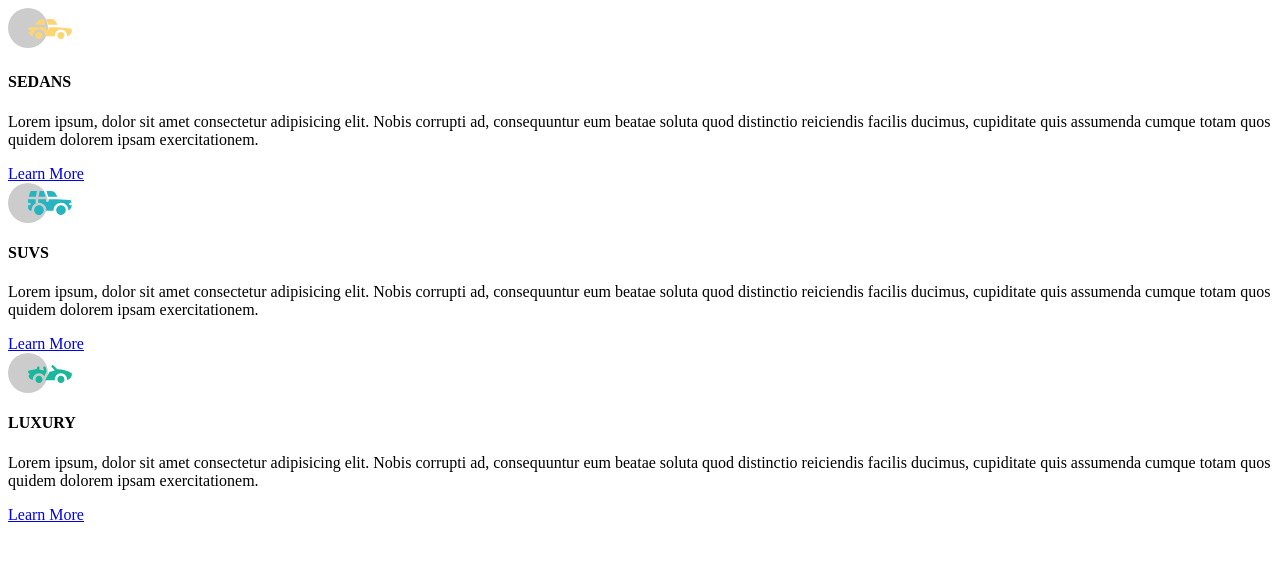
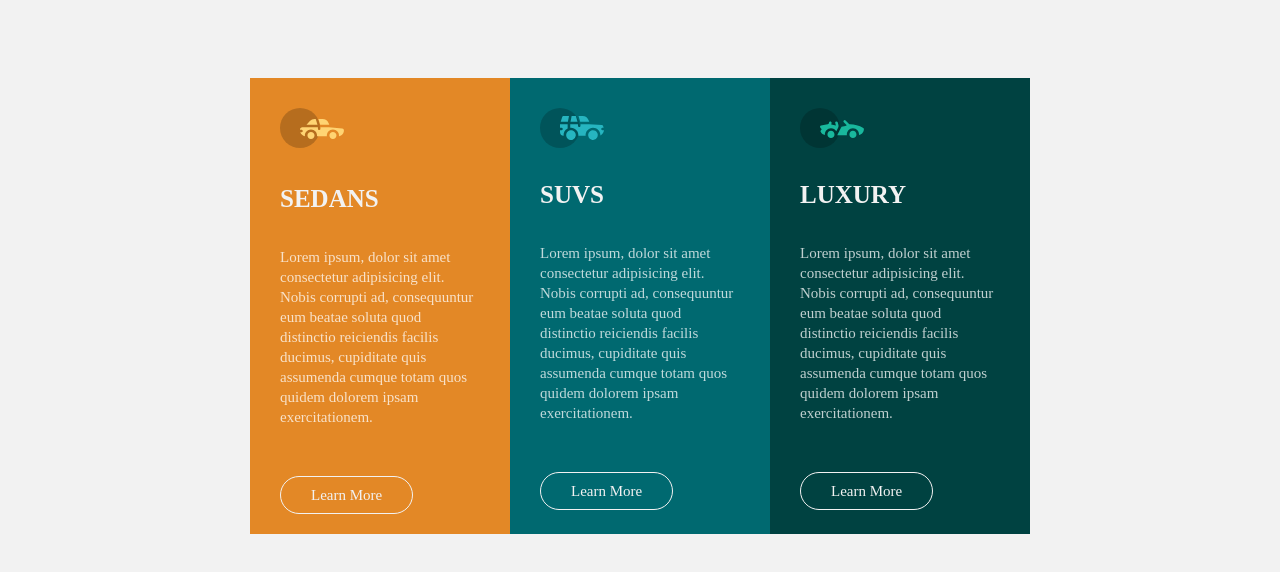
Before and after one commit to trust-boaz/cars, a plain HTML site: page index.html in a window 1280 px wide. Drawn offline with Linux system fonts and the light colour scheme; the site is published under a folder, as on GitHub Pages, so addresses that start at the root find nothing; a web font is replaced by a local one.

Commit message:
changed the project structure

```diff
--- a/index.html
+++ b/index.html
@@ -4,7 +4,7 @@
     <meta http-equiv="X-UA-Compatible" content="IE=edge">
     <meta name="viewport" content="width=device-width, initial-scale=1.0">
     <title>Cars-preview</title>
-    <link rel="stylesheet" href="/main.css">
+    <link rel="stylesheet" href="css/main.css">
 </head>
 <body>
     <div class="content">
```
Also changed, not shown: css/main.css (renamed from main.css).
